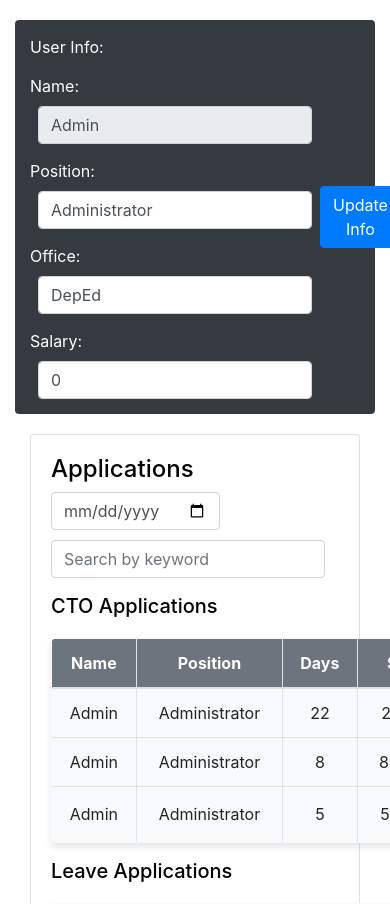
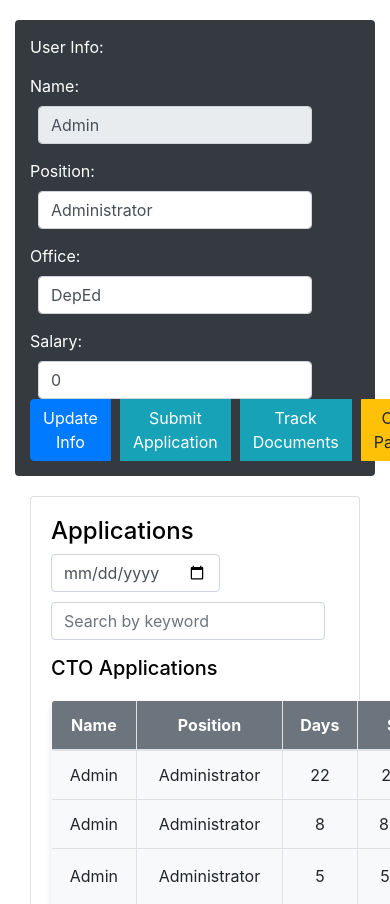
Before and after one commit to acidrix-03/dash, a Flask app: page /user_dashboard in a window 390 px wide; the page is wider, and only the part inside the window is pictured. Shown: the part 96-1000 px from the top of that part. Run offline with Flask 3, Linux system fonts and the light colour scheme; a user stored in the database is signed in; data comes from the database, SQL or seed files in the repository; some libraries are stand-ins or nearby versions.

Commit message:
Initial Commit

```diff
--- a/templates/user_dashboard.html
+++ b/templates/user_dashboard.html
@@ -85,6 +85,17 @@
         .btn-custom:hover {
             background-color: #138496;
         }
+        @media (max-width: 768px) {
+        .topbar {
+            flex-direction: column; /* Stack items vertically */
+            align-items: flex-start; /* Align items to the start */
+        }
+
+        .topbar .btn-group {
+            width: 100%; /* Make buttons take full width */
+            justify-content: space-between; /* Space buttons evenly */
+        }
+    }
     </style>
 </head>
 
```
